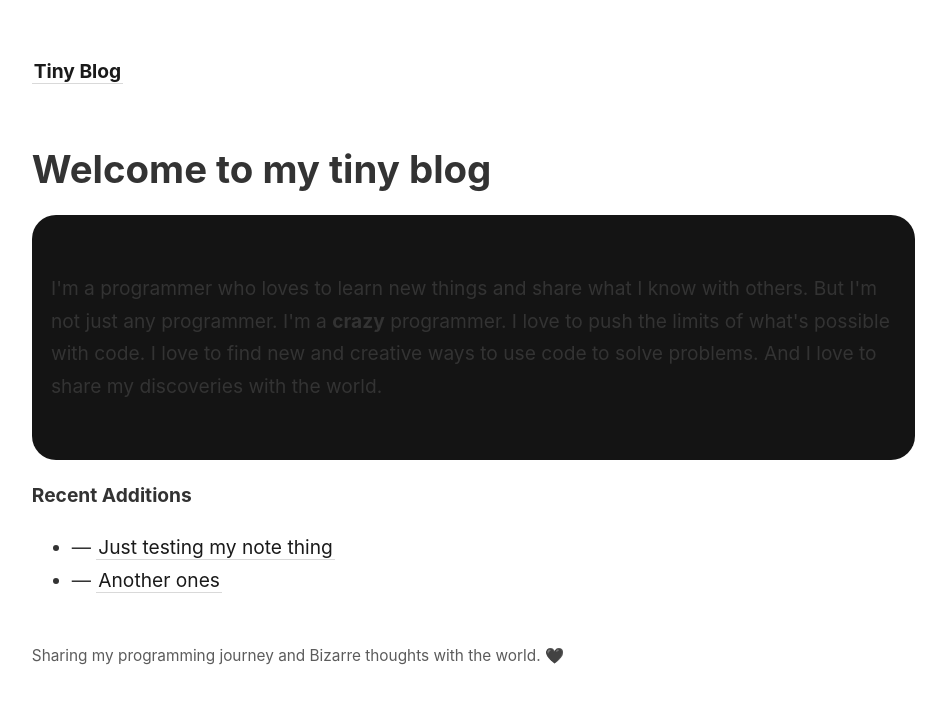
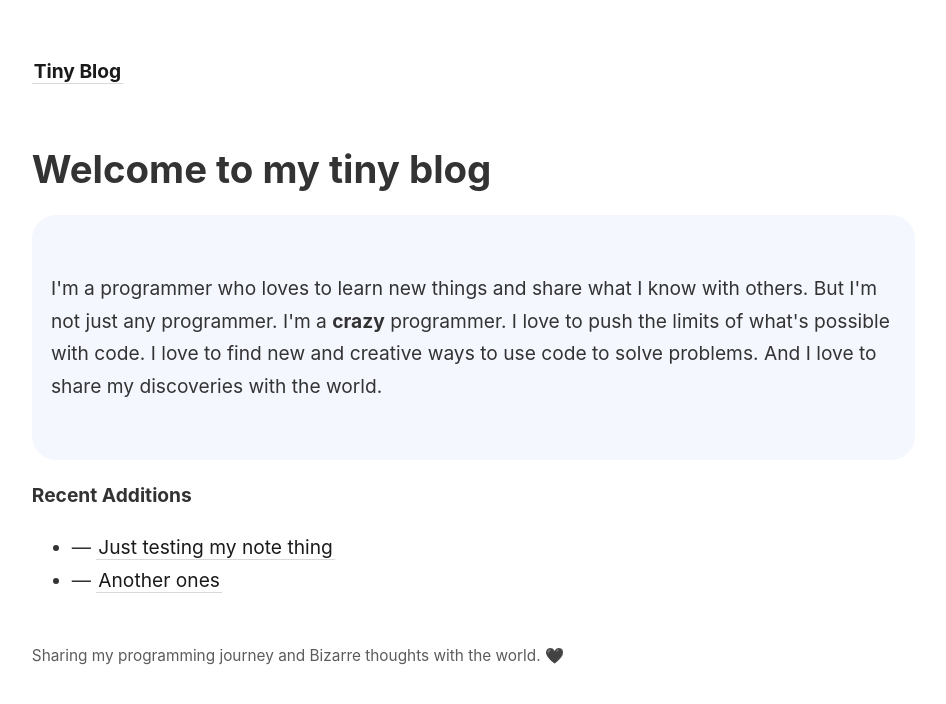
Before and after one commit to karim-ayman1/space-garden, a Jekyll site: the page built from _pages/index.md, in a window 1280 px wide. Shown: the top 704 px of the page, without its empty margins (45-991 px from the left). Built offline with Jekyll 4.4.1, drawn with Linux system fonts in a browser that asks for light colours.

Commit message:
vault backup: 2023-06-01 03:35:19

```diff
--- a/_pages/index.md
+++ b/_pages/index.md
@@ -7,7 +7,7 @@ permalink: /
 
 # Welcome to my tiny blog
 
-<p style="padding: 3em 1em; background: #141414; border-radius: 24px;">
+<p style="padding: 3em 1em; background: #f5f7ff; border-radius: 24px;">
 I'm a programmer who loves to learn new things and share what I know with others. But I'm not just any programmer. I'm a  <span style="font-weight: bold">crazy</span> programmer. I love to push the limits of what's possible with code. I love to find new and creative ways to use code to solve problems. And I love to share my discoveries with the world.
 </p>
 
```
